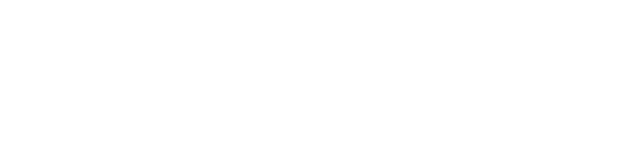
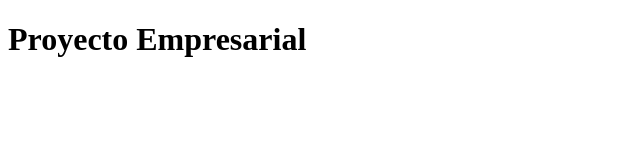
Before and after one commit to Phpyer/GitC, a plain HTML site: page index.html in a window 1280 px wide. Shown: the whole page, without its empty margins (0-640 px from the left). Drawn offline with Linux system fonts and the light colour scheme.

Commit message:
Parrafo y tamaño de fuente

```diff
--- /dev/null
+++ b/css/estilos.css
@@ -0,0 +1,3 @@
+body{
+    background-color: blue;
+}
--- a/index.html
+++ b/index.html
@@ -4,8 +4,9 @@
     <meta charset="UTF-8">
     <meta name="viewport" content="width=device-width, initial-scale=1.0">
     <title>Pruebas de Git</title>
+    <link rel="stylesheet" href="ccs/estilo.css">
 </head>
 <body>
-
+    <h1>Proyecto Empresarial</h1>
 </body>
 </html>
```
Also changed, not shown: js/javascript.js (added).
